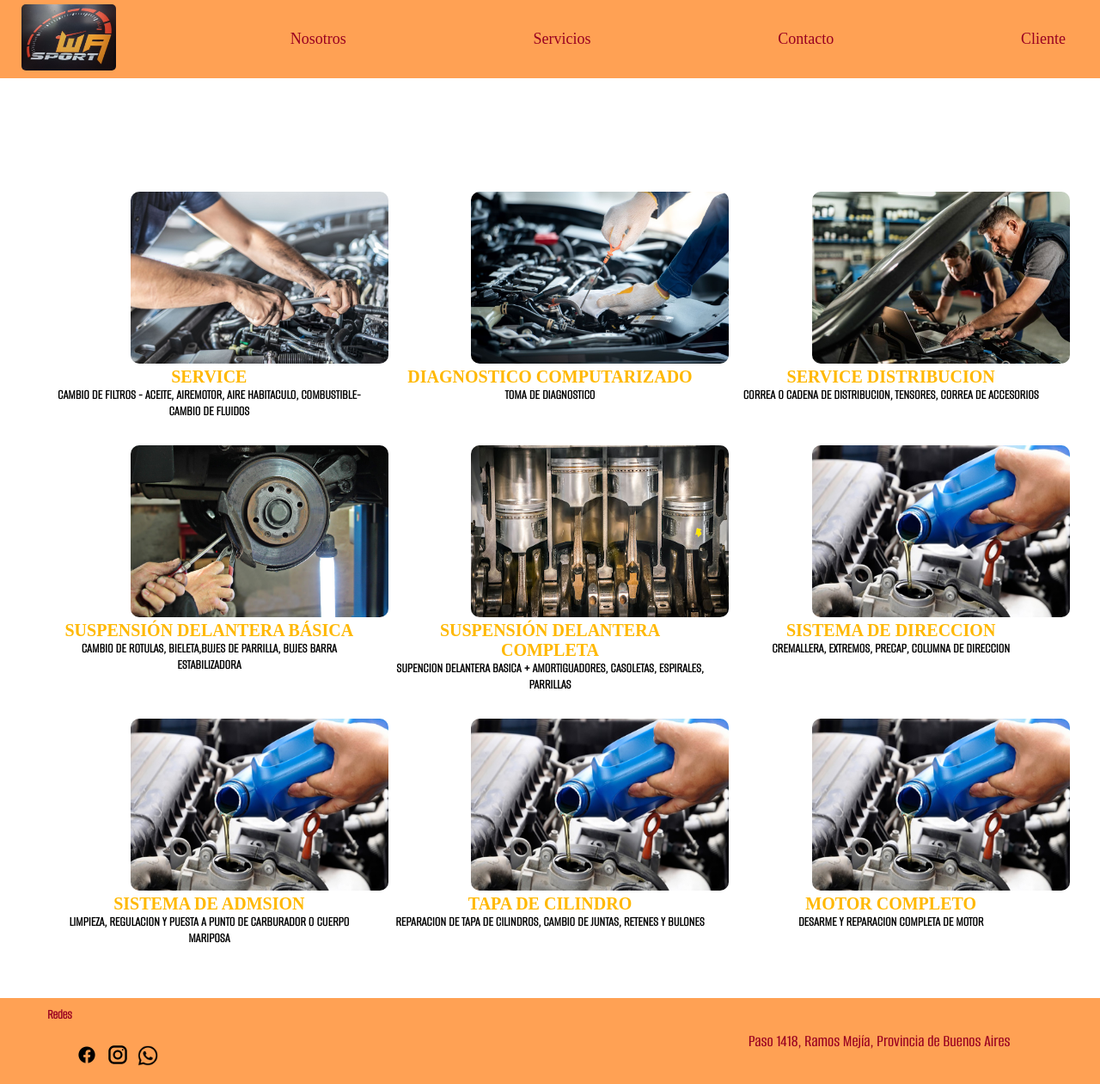
After one commit to SofiDuarte/TallerMecanico, a PHP site: page /tallermecanico/servicios.php in a window 1280 px wide. The commit adds this page. Shown: the whole page at 86% size. Run offline with PHP 8.4, Linux system fonts and the light colour scheme; some web fonts are replaced.

Commit message:
Modificaciones final y paso de pagina a php, menos cliente

```diff
--- a/estilopagina.css
+++ b/estilopagina.css
@@ -98,20 +98,23 @@
 }
 
 .redes{
-    font-family: 'AlumniSans_Medium';
+    font-family: 'AlumniSans_Light';
+    font-size: 16px;
     color: rgb(153, 0 , 33); /* 990021 */
+    margin-left: 10%;/*separacion de la derecha, revisar si le ponemos margenes*/
+
 }
 
 
 .iconos-redes{
     grid-row: 2/3;
-    margin-left: 10%;/*separacion de la derecha, revisar si le ponemos margenes*/
+    margin-left: 20%;/*separacion de la derecha, revisar si le ponemos margenes*/
 
 
 }
 .iconos{
-    width:31px;
-    height: 31px;
+    width:32px;
+    height: 32px;
 
 }
 
@@ -251,25 +246,27 @@
                                                      /*SERVICIO*/
 .serv {
     display: grid;
-    grid-template-columns: repeat(2, 1fr);
+    grid-template-columns: repeat(3, 1fr);
     gap: 30px;
     padding: 20px;
     margin: 40px;
 }
 
 
-.serv img{
+.item_serv img{
     width: 300px;
     height: 200px;
     border-radius: 10px;
-    /*SUMAR QUE LAS FOTOS SE CENTREN*/
+    margin-left: 25%;
+
 
 
 }
 
 .serv h2{
-    font-family: 'Big_Shoulders_Regular';
+    font-family: 'Big_Shoulders_Medium';
     font-size: 20px;
+    color: #FFB800;
     align-items: center;
     justify-content:center;
     text-align: center;
@@ -277,7 +274,7 @@
 
 .serv h3{
     font-family: 'AlumniSans_Light';
-    font-size: 20px;
+    font-size: 16px;
     align-items: center;
     justify-content:center;
     text-align: center;
--- /dev/null
+++ b/navegador.php
@@ -0,0 +1,29 @@
+<!DOCTYPE html>
+<html lang="en">
+<head>
+    <meta charset="UTF-8">
+    <meta name="viewport" content="width=device-width, initial-scale=1.0">
+    <meta http-equiv="X-UA-Compatible" content="IE=edge">
+    <link rel="stylesheet" href="estilopagina.css">
+    <title>Navegador </title>
+
+
+</head>
+<body>
+    <div class="encabezado">
+        <head class="navegacion">
+
+
+            <a  href="http://localhost/tallermecanico/inicio.php"><img class="login" src="iconos/WA_Sport.jpg" alt="Logotipo de WA Sport" ></a>
+            <a class="nav" href="http://localhost/tallermecanico/nosotros.php">Nosotros</a>
+            <a class="nav" href="http://localhost/tallermecanico/servicios.php">Servicios</a>
+            <a class="nav" href="http://localhost/tallermecanico/contacto.php">Contacto</a>
+            <a class="nav" href="tiene que ir la url de la pagian cliente">Cliente</a>
+
+        </head>
+    </div>
+<br><br><br>
+
+
+</body>
+</html>
--- /dev/null
+++ b/piedepagina.php
@@ -0,0 +1,25 @@
+<!DOCTYPE html>
+<html lang="en">
+<head>
+    <meta charset="UTF-8">
+    <meta name="viewport" content="width=device-width, initial-scale=1.0">
+    <meta http-equiv="X-UA-Compatible" content="IE=edge">
+    <link rel="stylesheet" href="estilopagina.css">
+    <title>Pie de pagina</title>
+</head>
+<body>
+    <footer class="PieDePagina">
+        <h4 class="redes">Redes</h4>
+    <div class="iconos-redes">
+        <link rel="stylesheet" href=""><img class= "iconos" src="iconos/face.webp" alt="icono de Facebook con link a la pagina">
+        <link rel="stylesheet" href=""><img class= "iconos"src="iconos/inst.png" alt="icono de Instragram con link a la pagina">
+        <link rel="stylesheet" href=""><img class= "iconoswpp" src="iconos/wpp.png" alt="icono de Whatsapp con link a la pagina">
+
+
+
+    </div>
+        <a class="direc" href="https://www.google.com.ar/maps/place/WAsport/@-34.6485696,-58.5412355,17z/data=!3m1!4b1!4m6!3m5!1s0x95bcc94f14768b4b:0x569b8550c525f535!8m2!3d-34.6485696!4d-58.5386606!16s%2Fg%2F11h7z1d_5t?hl=es&entry=ttu&g_ep=EgoyMDI1MDQzMC4xIKXMDSoJLDEwMjExNDUzSAFQAw%3D%3D" >Paso 1418, Ramos Mejía, Provincia de Buenos Aires</a>
+    </footer>
+
+</body>
+</html>
--- /dev/null
+++ b/servicios.php
@@ -0,0 +1,96 @@
+<!DOCTYPE html>
+<html lang="en">
+<head>
+    <meta charset="UTF-8">
+    <meta name="viewport" content="width=device-width, initial-scale=1.0">
+    <meta http-equiv="X-UA-Compatible" content="IE=edge">
+    <link rel="stylesheet" href="estilopagina.css">
+
+    <title>Servicios</title>
+</head>
+<body>
+    <?php
+        include("navegador.php");
+    ?>
+
+    <br>
+    <div class="serv">
+        <div >
+           <div class="item_serv">
+                <img src="servicios/1.jpg" alt="">
+            </div>
+            <h2> SERVICE</h2>
+            <h3>CAMBIO DE FILTROS - ACEITE, AIREMOTOR, AIRE HABITACULO, COMBUSTIBLE- CAMBIO DE FLUIDOS</h3>
+        </div>
+
+        <div>
+            <div class="item_serv">
+                <img src="servicios/2.jpg" alt="">
+            </div>
+            <h2>DIAGNOSTICO COMPUTARIZADO</h2>
+            <h3>TOMA DE DIAGNOSTICO</h3>
+        </div>
+
+        <div>
+            <div class="item_serv">
+                <img src="servicios/4.jpg" alt="">
+            </div>
+            <h2> SERVICE DISTRIBUCION</h2>
+            <h3>CORREA O CADENA DE DISTRIBUCION, TENSORES, CORREA DE ACCESORIOS</h3>
+        </div>
+
+        <div>
+            <div class="item_serv">
+                <img src="servicios/5.jpg" alt="">
+            </div>
+            <h2>SUSPENSIÓN DELANTERA BÁSICA</h2>
+            <h3>CAMBIO DE ROTULAS, BIELETA,BUJES DE PARRILLA, BUJES BARRA ESTABILIZADORA</h3>
+        </div>
+
+        <div>
+            <div class="item_serv">
+                <img src="servicios/6.jpg" alt="">
+            </div>
+            <h2>SUSPENSIÓN DELANTERA COMPLETA</h2>
+            <h3>SUPENCION DELANTERA BASICA + AMORTIGUADORES, CASOLETAS, ESPIRALES, PARRILLAS</h3>
+        </div>
+
+        <div>
+            <div class="item_serv">
+                <img src="servicios/7.jpg" alt="">
+            </div>
+            <h2>SISTEMA DE DIRECCION</h2>
+            <h3>CREMALLERA, EXTREMOS, PRECAP, COLUMNA DE DIRECCION</h3>
+        </div>
+
+        <div>
+            <div class="item_serv">
+                <img src="servicios/7.jpg" alt="">
+            </div>
+            <h2>SISTEMA DE ADMSION</h2>
+            <h3>LIMPIEZA, REGULACION Y PUESTA A PUNTO DE CARBURADOR O CUERPO MARIPOSA</h3>
+        </div>
+
+        <div>
+            <div class="item_serv">
+            <img src="servicios/7.jpg" alt="">
+        </div>
+            <h2>TAPA DE CILINDRO</h2>
+        <h3>REPARACION DE TAPA DE CILINDROS, CAMBIO DE JUNTAS, RETENES Y BULONES</h3>
+        </div>
+
+        <div>
+            <div class="item_serv">
+            <img src="servicios/7.jpg" alt="">
+        </div>
+            <h2>MOTOR COMPLETO</h2>
+        <h3>DESARME Y REPARACION COMPLETA DE MOTOR</h3>
+        </div>
+    </div>
+
+    <?php
+        include("piedepagina.php");
+    ?>
+
+</body>
+</html>
```
Also changed, not shown: other parts of estilopagina.css (+67 -25 lines), contacto.php (added, +62 -0 lines), inicio.php (added, +41 -0 lines), nosotros.php (added, +41 -0 lines), fondos/C.jpg (added), fondos/qrcode_www.google.com.ar.jpg (added).
